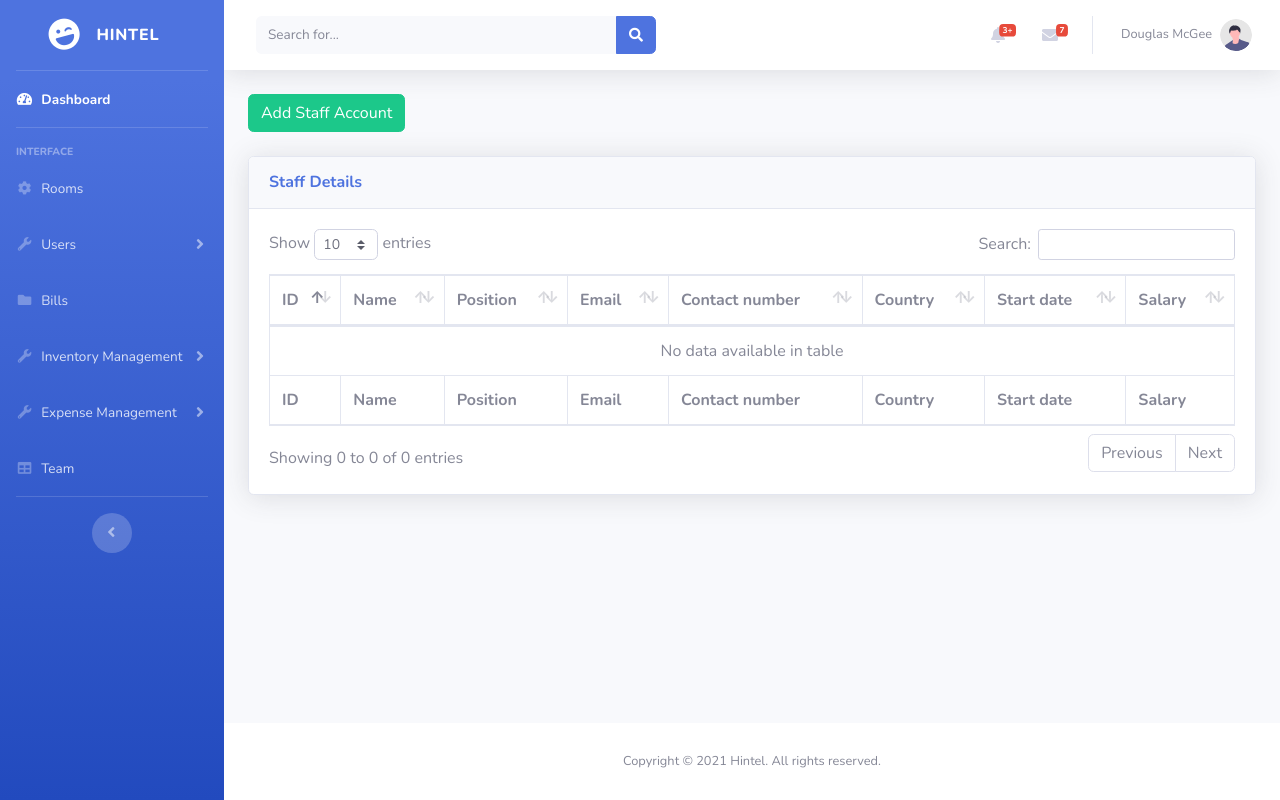
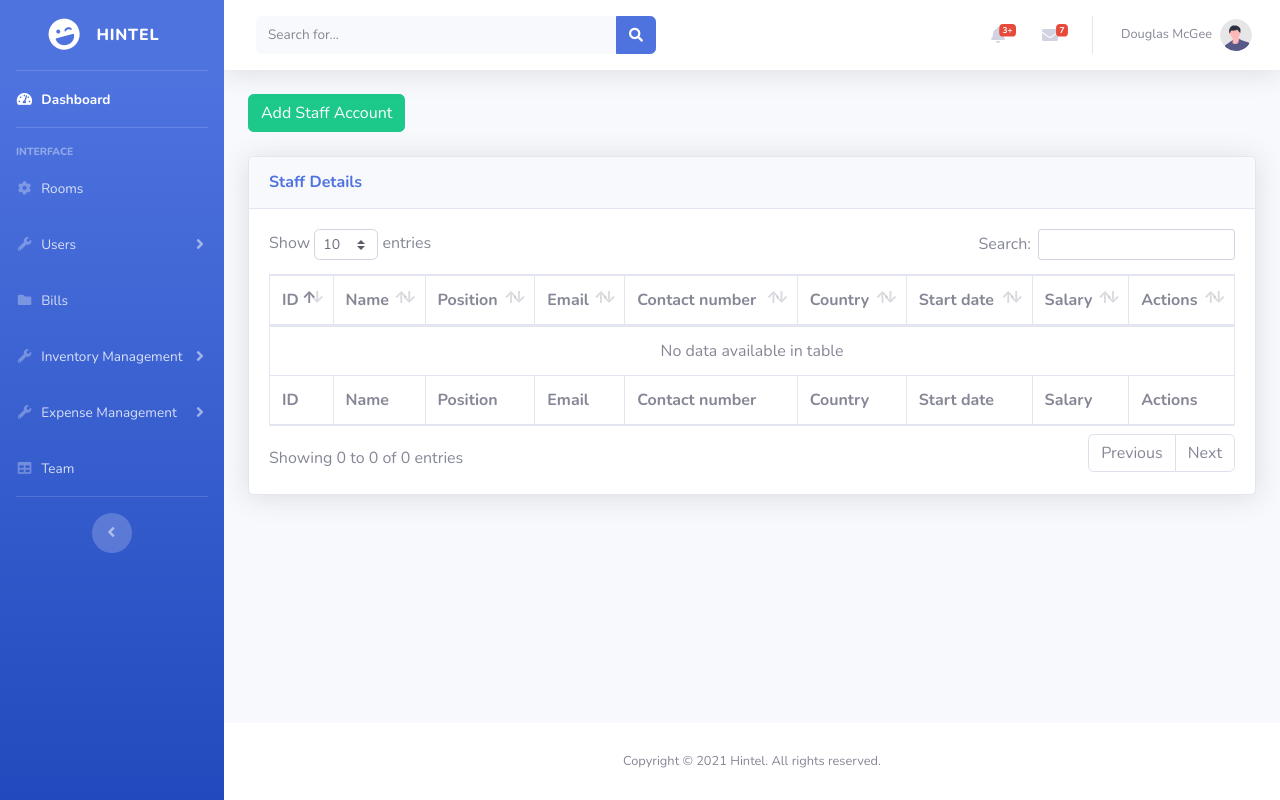
Before and after one commit to jov-ahn/DDWA-Assg2, a PHP site: page /staff.php in a window 1280 px wide. Run offline with PHP 8.4, Linux system fonts and the light colour scheme; data that the repository does not hold is empty.

Commit message:
Add files via upload

```diff
--- a/src/staff.php
+++ b/src/staff.php
@@ -137,6 +137,7 @@
                                             <th>Country</th>
                                             <th>Start date</th>
                                             <th>Salary</th>
+                                            <th>Actions</th>
                                         </tr>
                                     </thead>
                                     <tfoot>
@@ -149,6 +150,7 @@
                                             <th>Country</th>
                                             <th>Start date</th>
                                             <th>Salary</th>
+                                            <th>Actions</th>
                                         </tr>
                                     </tfoot>
                                     <tbody>
--- a/src/staff_db.php
+++ b/src/staff_db.php
@@ -31,7 +31,7 @@
                 }
             }
 
-            if (!$usernameExists) {
+
 
             $res = $connection->query("INSERT INTO staff VALUES (NULL, '$staffname', '$position', '$email', '$number', '$country', '$startdate', '$salary')");
 
@@ -43,7 +43,7 @@
                     echo "db insert error: $mysqli->error";
                     exit();
             }
-                }
+
 
         }
 
```
Lines whose indentation alone changed are shown as unchanged.
